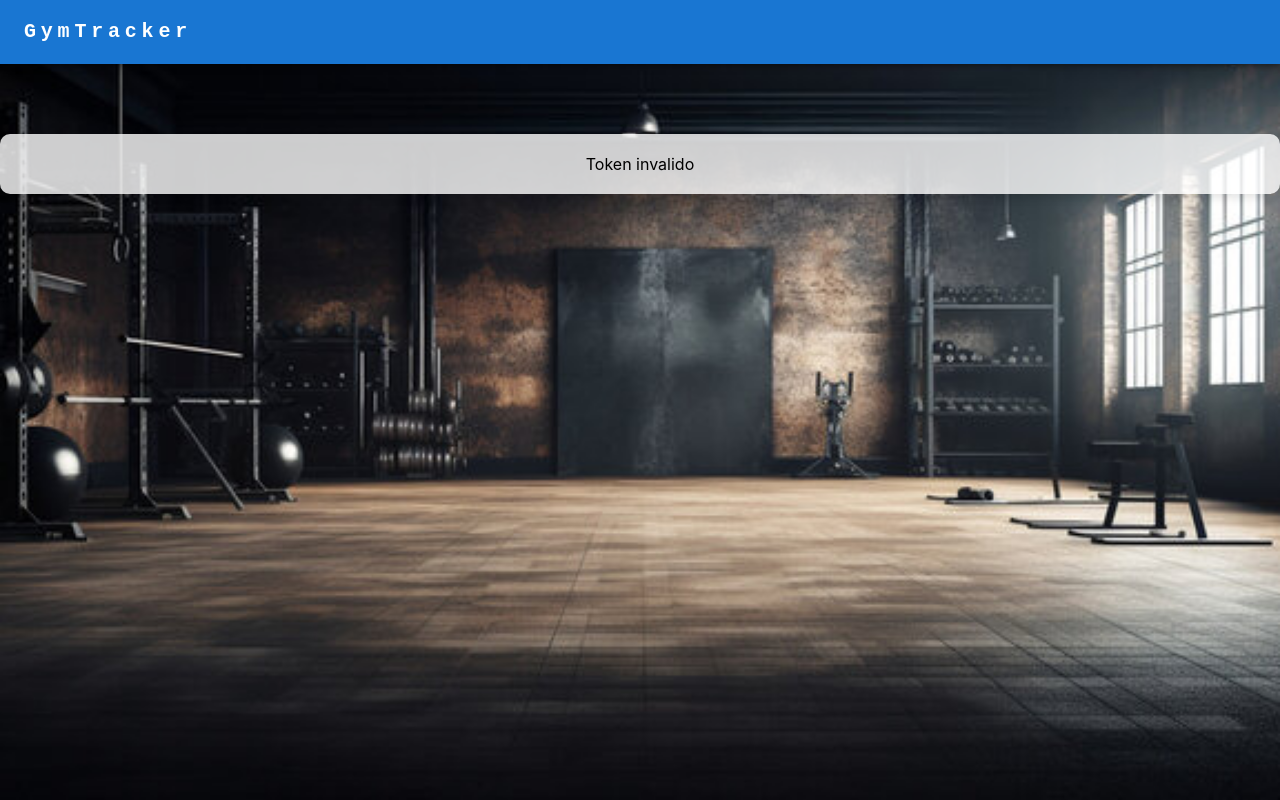
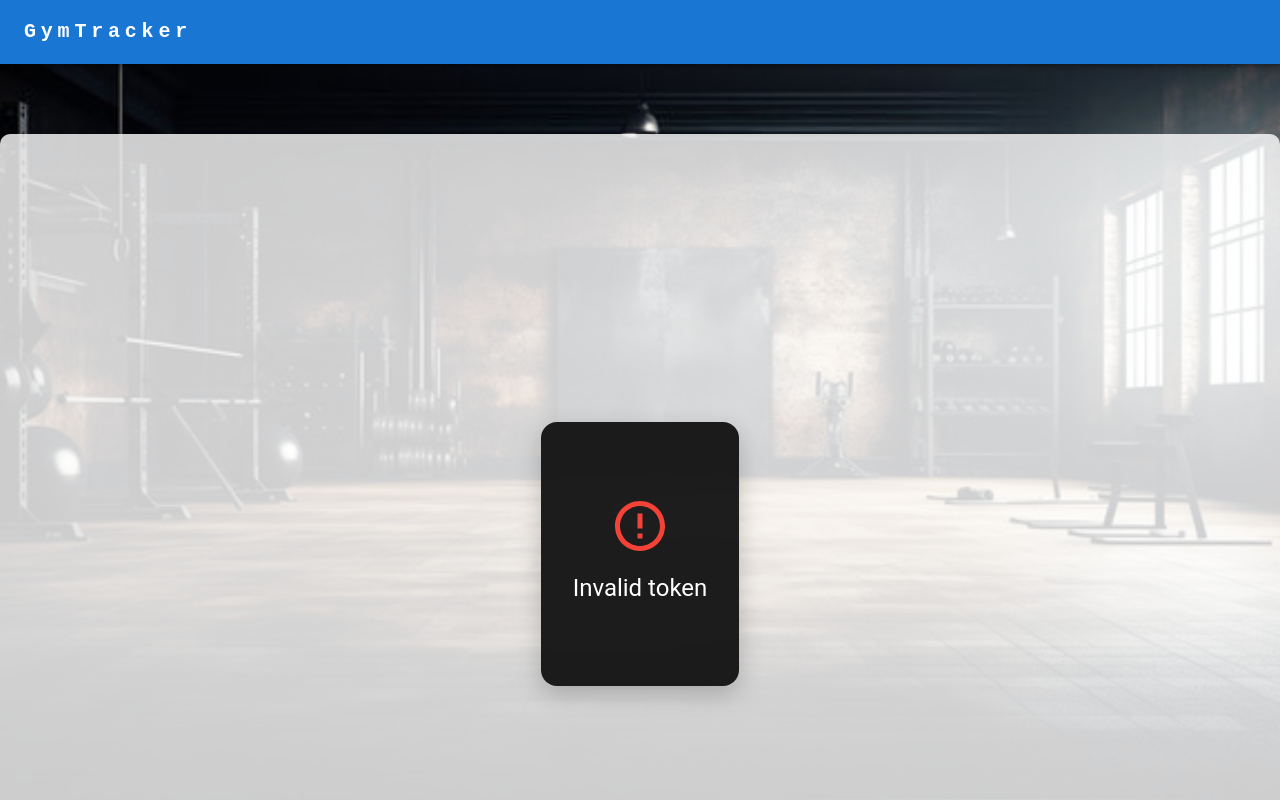
Before and after one commit to ftaureluba/posts, a React (Create React App) app in the folder client/: page /verify-email in a window 1280 px wide. Shown: the top 800 px of the page. Built offline with nearby package versions, Linux system fonts and the light colour scheme.

Commit message:
estilos en verifyEmail

```diff
--- a/client/src/components/VerifyEmail.jsx
+++ b/client/src/components/VerifyEmail.jsx
@@ -1,30 +1,88 @@
 import React, { useEffect, useState } from 'react';
+import { useSearchParams } from 'react-router-dom';
+import { apiService } from '../services/PostsService';
+import {
+  Box,
+  Typography,
+  CircularProgress,
+  Paper,
+  Container
+} from '@mui/material';
+import { styled } from '@mui/material/styles';
+import CheckCircleOutlineIcon from '@mui/icons-material/CheckCircleOutline';
+import ErrorOutlineIcon from '@mui/icons-material/ErrorOutline';
 
-import { useLocation, useSearchParams } from 'react-router-dom';
-import { apiService } from '../services/PostsService';
+const StyledPaper = styled(Paper)(({ theme }) => ({
+  backgroundColor: 'rgba(17, 17, 18, 0.95)',
+  backdropFilter: 'blur(10px)',
+  borderRadius: '16px',
+  padding: theme.spacing(4),
+  color: 'white',
+  boxShadow: '0 8px 24px rgba(0, 0, 0, 0.2)',
+  display: 'flex',
+  flexDirection: 'column',
+  alignItems: 'center',
+  justifyContent: 'center',
+  minHeight: '200px',
+}));
 
 const VerifyEmail = () => {
   const [searchParams] = useSearchParams();
   const [message, setMessage] = useState('');
+  const [isLoading, setIsLoading] = useState(true);
+  const [isSuccess, setIsSuccess] = useState(false);
 
   useEffect(() => {
     const verifyEmail = async () => {
       try {
-
         const token = searchParams.get('token');
-        if (!token) {setMessage('Token invalido'); return;}
-
+        if (!token) {
+          setMessage('Invalid token');
+          setIsSuccess(false);
+          setIsLoading(false);
+          return;
+        }
 
         const response = await apiService.fetchData(`/api/verify-email?token=${token}`);
         setMessage(response.data);
+        setIsSuccess(true);
+        setIsLoading(false);
       } catch (error) {
         setMessage('Error verifying email.');
+        setIsSuccess(false);
+        setIsLoading(false);
       }
     };
     verifyEmail();
   }, [searchParams]);
 
-  return <div>{message}</div>;
+  return (
+    <Container maxWidth="sm">
+      <Box sx={{
+        display: 'flex',
+        justifyContent: 'center',
+        alignItems: 'center',
+        minHeight: '100vh'
+      }}>
+        <StyledPaper elevation={3}>
+          {isLoading ? (
+            <CircularProgress sx={{ color: '#2196f3' }} />
+          ) : (
+            <>
+              {isSuccess ? (
+                <CheckCircleOutlineIcon sx={{ fontSize: 60, color: '#4caf50', mb: 2 }} />
+              ) : (
+                <ErrorOutlineIcon sx={{ fontSize: 60, color: '#f44336', mb: 2 }} />
+              )}
+              <Typography variant="h5" component="h1" gutterBottom align="center">
+                {message}
+              </Typography>
+            </>
+          )}
+        </StyledPaper>
+      </Box>
+    </Container>
+  );
 };
 
 export default VerifyEmail;
```
